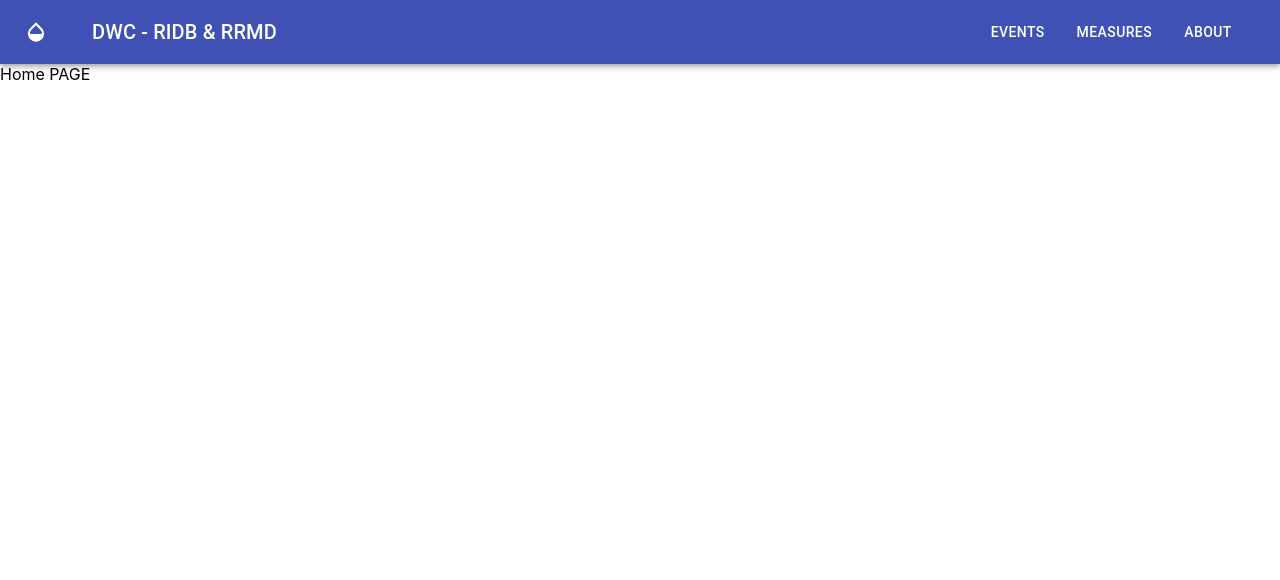
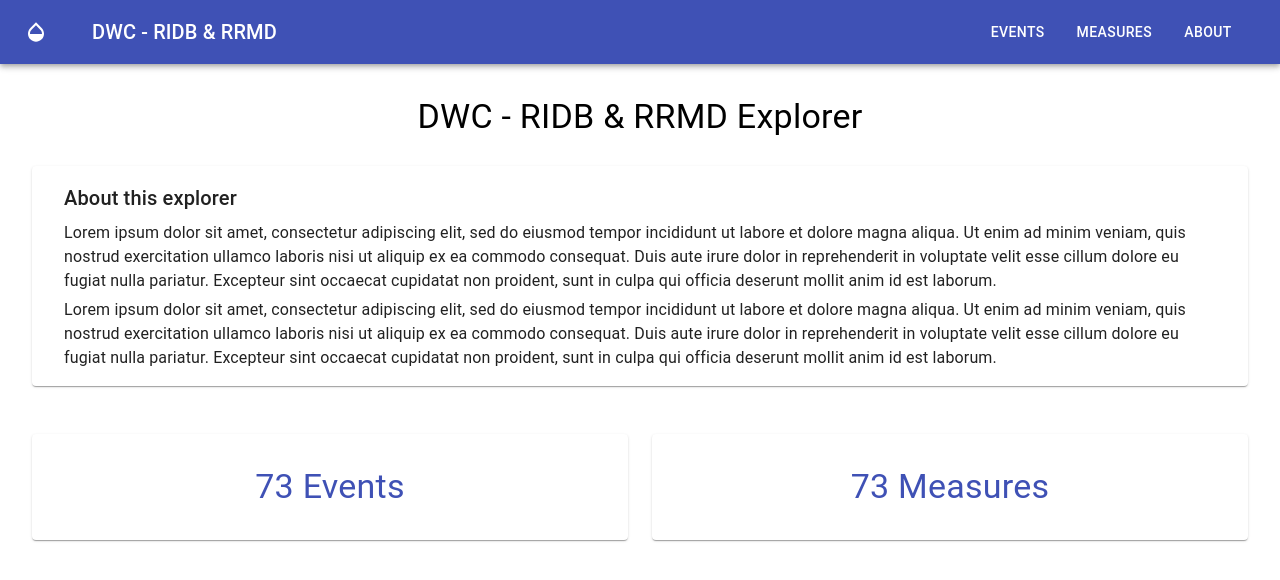
Before and after one commit to SINTEF-Infosec/dwc-risk-explorer, a React (Create React App) app: page / in a window 1280 px wide. Shown: the top 580 px of the page. Built offline with nearby package versions, Linux system fonts and the light colour scheme.

Commit message:
Add basic homepage.

```diff
--- a/src/Pages/HomePage.jsx
+++ b/src/Pages/HomePage.jsx
@@ -1,9 +1,78 @@
-import React from "react";
+import React, {useEffect, useState} from "react";
+import {makeStyles} from "@material-ui/core/styles";
+import {Typography} from "@material-ui/core";
+import Grid from "@material-ui/core/Grid";
+import Paper from "@material-ui/core/Paper";
+import Box from "@material-ui/core/Box";
+import {useHistory} from "react-router-dom";
+import Link from "@material-ui/core/Link";
+import {GetAllEvents, GetAllMeasures} from "../DataProvider/provider";
+
+const useStyles = makeStyles((theme) => ({
+    root: {
+        width: "100%",
+    },
+    pageContainer: {
+        margin: theme.spacing(4)
+    },
+    title: {
+        textAlign: "center"
+    }
+}));
 
 function HomePage() {
+    const classes = useStyles()
+    let history = useHistory()
+    const [events, setEvents] = useState([])
+    const [measures, setMeasures] = useState([])
+
+    useEffect(() => {
+        GetAllEvents().then((events) => GetAllMeasures().then((measures) => {
+            setEvents(events); setMeasures(measures)}))
+    }, [])
+
     return (
-        <div>
-            Home PAGE
+        <div className={classes.root}>
+            <div className={classes.pageContainer}>
+                <Typography id={"title"} className={classes.title} variant="h4" gutterBottom>
+                    DWC - RIDB & RRMD Explorer
+                </Typography>
+                <Grid container spacing={3}>
+                    <Grid item xs={12}>
+                        <Paper className={classes.paper}>
+                            <Box m={2} p={2}>
+                                <Typography id={"about-title"} variant="h6" gutterBottom>
+                                    About this explorer
+                                </Typography>
+                                <Typography id={"about"} variant="body1" gutterBottom>
+                                    Lorem ipsum dolor sit amet, consectetur adipiscing elit, sed do eiusmod tempor incididunt ut labore et dolore magna aliqua. Ut enim ad minim veniam, quis nostrud exercitation ullamco laboris nisi ut aliquip ex ea commodo consequat. Duis aute irure dolor in reprehenderit in voluptate velit esse cillum dolore eu fugiat nulla pariatur. Excepteur sint occaecat cupidatat non proident, sunt in culpa qui officia deserunt mollit anim id est laborum.
+                                </Typography>
+                                <Typography id={"about"} variant="body1">
+                                    Lorem ipsum dolor sit amet, consectetur adipiscing elit, sed do eiusmod tempor incididunt ut labore et dolore magna aliqua. Ut enim ad minim veniam, quis nostrud exercitation ullamco laboris nisi ut aliquip ex ea commodo consequat. Duis aute irure dolor in reprehenderit in voluptate velit esse cillum dolore eu fugiat nulla pariatur. Excepteur sint occaecat cupidatat non proident, sunt in culpa qui officia deserunt mollit anim id est laborum.
+                                </Typography>
+                            </Box>
+                        </Paper>
+                    </Grid>
+                    <Grid item xs={6}>
+                        <Paper className={classes.paper}>
+                            <Box m={1} p={4} className={classes.title}>
+                                <Typography id={"events-counts"} variant="h4">
+                                    <Link href={""} onClick={() => history.push("/events/")}>{events.length} Events</Link>
+                                </Typography>
+                            </Box>
+                        </Paper>
+                    </Grid>
+                    <Grid item xs={6}>
+                        <Paper className={classes.paper}>
+                            <Box m={1} p={4} className={classes.title}>
+                                <Typography id={"measures-counts"} variant="h4">
+                                    <Link href={""} onClick={() => history.push("/measures/")}>{measures.length} Measures</Link>
+                                </Typography>
+                            </Box>
+                        </Paper>
+                    </Grid>
+                </Grid>
+            </div>
         </div>
     )
 }
```
